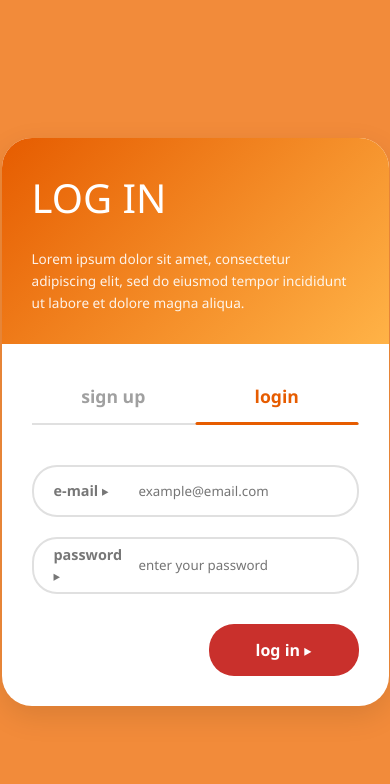
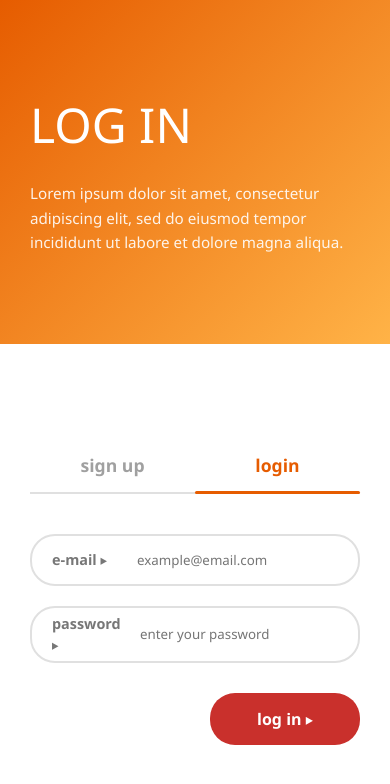
Before and after one commit to sophiavitug10/-DOG-MBTI-WEBAPP-ITS122L-FINALPROJECT, a React (Vite) app in the folder dog-mbti-web-app/: page /login in a window 390 px wide. Shown: the top 784 px of the page. Built offline with nearby package versions, Linux system fonts and the light colour scheme.

Commit message:
add css files

```diff
--- a/dog-mbti-web-app/src/pages/AuthPage.css
+++ b/dog-mbti-web-app/src/pages/AuthPage.css
@@ -4,8 +4,8 @@
   justify-content: center;
   align-items: center;
   min-height: 100vh;
-  background-color: #f28b3a; /* The orange background */
-  padding: 20px;
+  background-color: #f28b3a;
+  padding: 0;
 }
 
 /* The main white card with split layout */
@@ -13,32 +13,32 @@
   display: flex;
   background: white;
   width: 100%;
-  max-width: 900px;
-  border-radius: 30px;
+  max-width: 100%;
+  border-radius: 0;
   overflow: hidden;
-  box-shadow: 0 10px 30px rgba(0, 0, 0, 0.1);
-  min-height: 500px;
+  box-shadow: none;
+  min-height: 100vh;
 }
 
 /* Left side (Graphic) */
 .split-left {
   flex: 1;
-  background: linear-gradient(135deg, #e65c00, #ffb347); /* Placeholder gradient for the spheres */
+  background: linear-gradient(135deg, #e65c00, #ffb347);
   color: white;
-  padding: 50px;
+  padding: 60px;
   display: flex;
   flex-direction: column;
   justify-content: center;
 }
 
 .split-title {
-  font-size: 2.5rem;
+  font-size: 3rem;
   font-weight: 300;
   margin-bottom: 20px;
 }
 
 .split-desc {
-  font-size: 0.85rem;
+  font-size: 0.95rem;
   line-height: 1.6;
   opacity: 0.9;
 }
@@ -46,9 +46,10 @@
 /* Right side (Form) */
 .split-right {
   flex: 1.2;
-  padding: 50px;
+  padding: 60px;
   display: flex;
   flex-direction: column;
+  justify-content: center;
 }
 
 /* --- Toggle Header Styles --- */
@@ -78,7 +79,9 @@
   transition: color 0.3s ease;
 }
 
-.toggle-btn.active { color: #e65c00; }
+.toggle-btn.active {
+  color: #e65c00;
+}
 
 .toggle-indicator {
   position: absolute;
@@ -90,8 +93,13 @@
   border-radius: 2px;
 }
 
-.toggle-indicator.left { transform: translateX(0); }
-.toggle-indicator.right { transform: translateX(100%); }
+.toggle-indicator.left {
+  transform: translateX(0);
+}
+
+.toggle-indicator.right {
+  transform: translateX(100%);
+}
 
 /* --- Pill Form Inputs --- */
 .auth-form {
@@ -128,7 +136,7 @@
 
 /* Submit Button */
 .submit-btn {
-  background-color: #c9302c; /* The dark red/orange button */
+  background-color: #c9302c;
   border: none;
   border-radius: 25px;
   padding: 15px;
@@ -137,16 +145,28 @@
   cursor: pointer;
   width: 150px;
   margin-top: 10px;
-  align-self: flex-end; /* Pushes button to the right */
+  align-self: flex-end;
   transition: background 0.3s;
 }
 
-.submit-btn:hover { background-color: #a02622; }
+.submit-btn:hover {
+  background-color: #a02622;
+}
 
 /* Responsive break for small screens */
 @media (max-width: 768px) {
-  .split-card { flex-direction: column; }
-  .split-left { padding: 30px; }
-  .split-right { padding: 30px; }
-  .auth-form, .auth-toggle-wrapper { width: 100%; }
+  .split-card {
+    flex-direction: column;
+    min-height: 100vh;
+  }
+  .split-left {
+    padding: 40px 30px;
+  }
+  .split-right {
+    padding: 40px 30px;
+  }
+  .auth-form,
+  .auth-toggle-wrapper {
+    width: 100%;
+  }
 }
```
Also changed, not shown: dog-mbti-web-app/src/pages/BreedProfiles.css (added), dog-mbti-web-app/src/pages/HomePage.css (added), dog-mbti-web-app/src/pages/QuizPage.css (added), dog-mbti-web-app/src/pages/ResultsPage.css (added).
